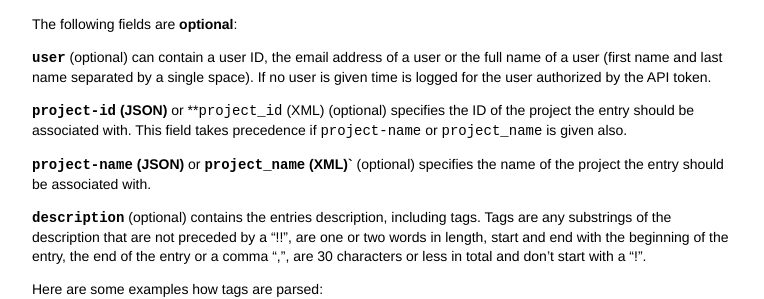
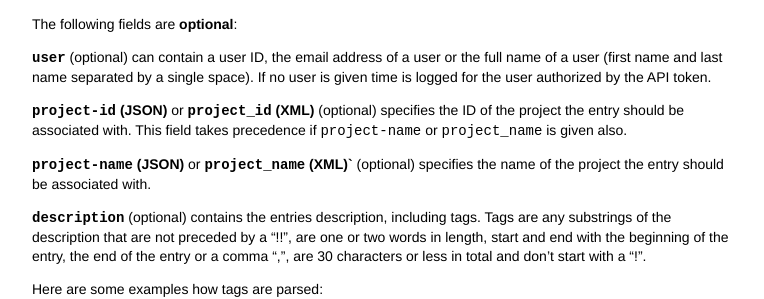
Before and after one commit to cheerful/freckle-apidocs, a Jekyll site: the page built from entries.md, in a window 1280 px wide and 900 px high, scrolled down 2913 px. Shown: the part 158-457 px from the top of the window, without its empty margins (258-1022 px from the left). Built offline with Jekyll 4.4.1, drawn with Linux system fonts in a browser that asks for light colours; nearby versions of some CDN libraries; Markdown is read by kramdown in place of the engine named in the settings; comment, search, counter and statistics services are not loaded.

Commit message:
fix typo (2)

```diff
--- a/entries.md
+++ b/entries.md
@@ -220,7 +220,7 @@ The following fields are **optional**:
 or the full name of a user (first name and last name separated by a single space).
 If no user is given time is logged for the user authorized by the API token.
 
-**`project-id` (JSON)** or **`project_id` (XML) (optional) specifies the ID of
+**`project-id` (JSON)** or **`project_id` (XML)** (optional) specifies the ID of
 the project the entry should be associated with. This field takes precedence if
 `project-name` or `project_name` is given also.
 
```
